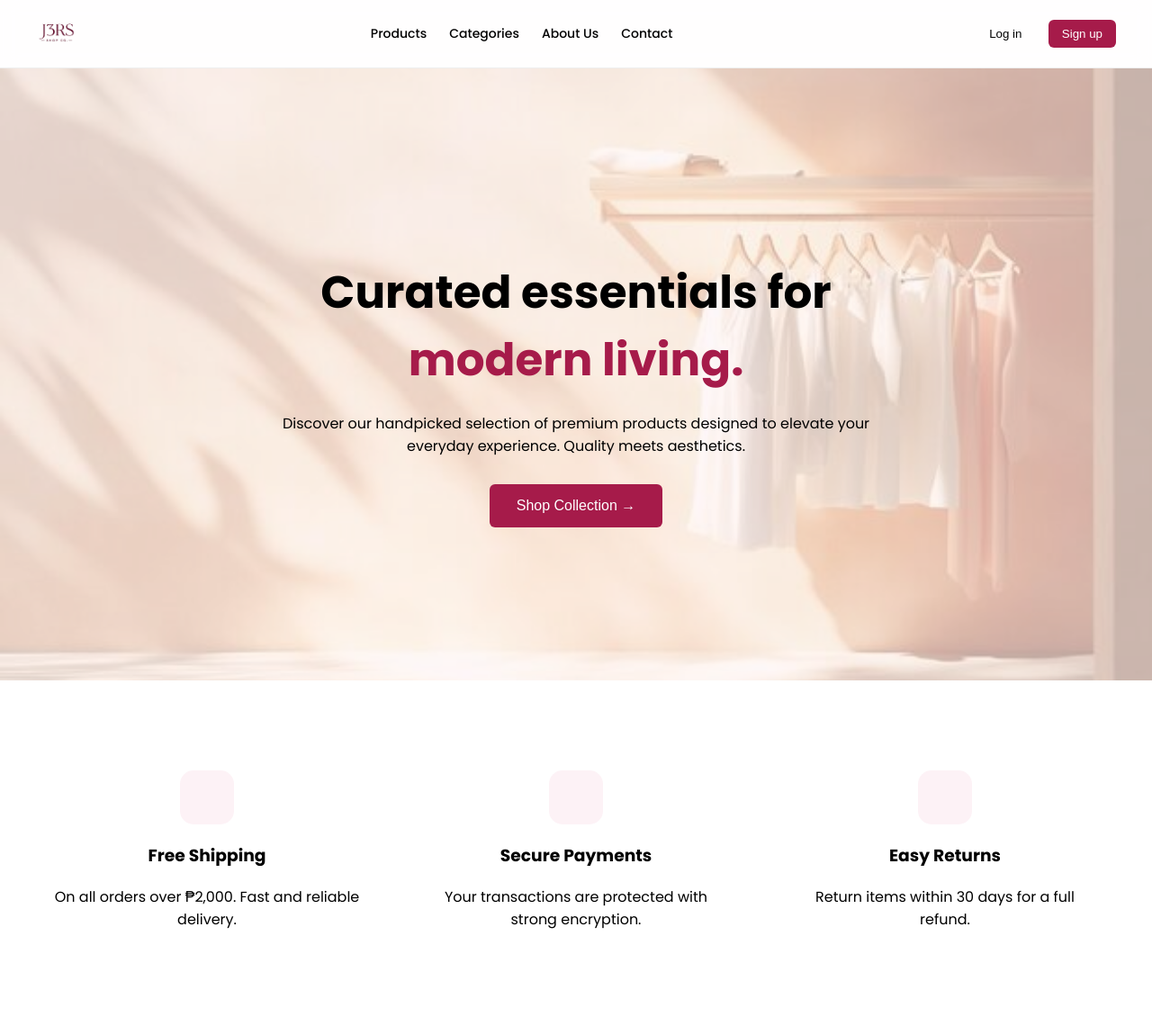
After one commit to jojanajeangarabillo/INFO-ASSURANCE-GRP3, a PHP site: page /landing.php in a window 1280 px wide. The commit adds this page. Shown: the whole page at 90% size. Run offline with PHP 8.4, Linux system fonts and the light colour scheme.

Commit message:
landing and forgot pass

```diff
--- /dev/null
+++ b/landing.php
@@ -0,0 +1,249 @@
+<!DOCTYPE html>
+<html lang="en">
+<head>
+<meta charset="UTF-8">
+<meta name="viewport" content="width=device-width, initial-scale=1.0">
+<title>J3RS Landing Page</title>
+
+<link href="https://fonts.googleapis.com/css2?family=Poppins:wght@400;500;600;700&display=swap" rel="stylesheet">
+
+<style>
+body {
+  margin: 0;
+  font-family: 'Poppins', sans-serif;
+  background: #fdf2f6;
+}
+
+/* Header */
+header {
+  position: sticky;
+  top: 0;
+  background: rgba(255,255,255,0.9);
+  backdrop-filter: blur(10px);
+  border-bottom: 1px solid #eee;
+  padding: 15px 40px;
+  display: flex;
+  justify-content: space-between;
+  align-items: center;
+}
+
+.logo {
+  display: flex;
+  align-items: center;
+  gap: 10px;
+}
+.logo-img {
+  width: 45px;   /* 👈 adjust size here */
+  height: auto;
+}
+
+.logo-box {
+  width: 40px;
+  height: 40px;
+  background: #610C27;
+  border-radius: 10px;
+  color: white;
+  display: flex;
+  align-items: center;
+  justify-content: center;
+  font-weight: bold;
+}
+
+header strong {
+  color: #000; /* black */
+}
+
+nav {
+  display: flex;
+  gap: 25px;
+}
+
+nav a {
+  text-decoration: none;
+  color: #000; /* black */
+  font-size: 14px;
+  font-weight: 500;
+}
+
+nav a:hover {
+  color: #a61b4a;
+}
+
+.buttons button {
+  margin-left: 10px;
+  padding: 8px 15px;
+  border: none;
+  cursor: pointer;
+  border-radius: 6px;
+  font-weight: 500;
+}
+
+/* Buttons */
+.login {
+  background: transparent;
+  color: #000;
+}
+
+.signup {
+  background: #a61b4a;
+  color: white;
+}
+
+.signup:hover {
+  background: #610C27;
+}
+
+/* Hero */
+.hero {
+  position: relative;
+  height: 80vh;
+  display: flex;
+  align-items: center;
+  justify-content: center;
+  text-align: center;
+  padding: 20px;
+}
+
+.hero img {
+  position: absolute;
+  width: 100%;
+  height: 100%;
+  object-fit: cover;
+  opacity: 0.4;
+}
+
+.hero-content {
+  position: relative;
+  max-width: 700px;
+}
+
+.hero h1 {
+  font-size: 50px;
+  color: #000; /* black */
+  margin-bottom: 20px;
+}
+
+.hero span {
+  color: #a61b4a;
+}
+
+.hero p {
+  color: #000; /* black */
+  margin-bottom: 30px;
+}
+
+/* CTA Button */
+.hero button {
+  padding: 15px 30px;
+  background: #a61b4a;
+  color: white;
+  border: none;
+  cursor: pointer;
+  border-radius: 6px;
+  font-size: 16px;
+}
+
+.hero button:hover {
+  background: #610C27;
+}
+
+/* Features */
+.features {
+  padding: 80px 40px;
+  background: white;
+}
+
+.feature-grid {
+  display: grid;
+  grid-template-columns: repeat(auto-fit, minmax(250px,1fr));
+  gap: 30px;
+  text-align: center;
+}
+
+.feature-box {
+  padding: 20px;
+}
+
+.icon {
+  width: 60px;
+  height: 60px;
+  background: #fdf2f6;
+  border-radius: 15px;
+  margin: auto;
+  margin-bottom: 20px;
+}
+
+h3 {
+  color: #000; /* black */
+}
+
+p {
+  color: #000; /* black */
+}
+</style>
+
+</head>
+<body>
+
+<!-- Header -->
+<header>
+  <div class="logo">
+    <img src="JERS-LOGO.png" class="logo-img">
+  </div>
+
+  <nav>
+    <a href="#">Products</a>
+    <a href="#">Categories</a>
+    <a href="#">About Us</a>
+    <a href="#">Contact</a>
+  </nav>
+
+  <div class="buttons">
+    <button class="login">Log in</button>
+    <button class="signup">Sign up</button>
+  </div>
+</header>
+
+<!-- Hero Section -->
+<section class="hero">
+  <img src="labg.jpg">
+  <div class="hero-content">
+    <h1>
+      Curated essentials for <br>
+      <span>modern living.</span>
+    </h1>
+    <p>
+      Discover our handpicked selection of premium products designed to
+      elevate your everyday experience. Quality meets aesthetics.
+    </p>
+    <button>Shop Collection →</button>
+  </div>
+</section>
+
+<!-- Features -->
+<section class="features">
+  <div class="feature-grid">
+
+    <div class="feature-box">
+      <div class="icon"></div>
+      <h3>Free Shipping</h3>
+      <p>On all orders over ₱2,000. Fast and reliable delivery.</p>
+    </div>
+
+    <div class="feature-box">
+      <div class="icon"></div>
+      <h3>Secure Payments</h3>
+      <p>Your transactions are protected with strong encryption.</p>
+    </div>
+
+    <div class="feature-box">
+      <div class="icon"></div>
+      <h3>Easy Returns</h3>
+      <p>Return items within 30 days for a full refund.</p>
+    </div>
+
+  </div>
+</section>
+
+</body>
+</html>
--- a/login.php
+++ b/login.php
@@ -35,7 +35,7 @@ tailwind.config = {
     <!-- Header -->
     <div class="text-center mb-8">
       <div class="w-24 h-24 rounded-full overflow-hidden mx-auto mb-6 shadow-lg border-4 border-white">
-         <img src="logo.jpg" alt="Logo" class="w-full h-full object-cover">
+         <img src="JERS-LOGO.png" alt="Logo" class="w-full h-full object-cover">
       </div>
 
       <h1 class="text-3xl font-bold text-brand-900 mb-2">
```
Also changed, not shown: forgotpass.php (added, +106 -0 lines), register.php (+21 -1 lines), JERS-LOGO.png (added), labg.jpg (added), logo.jpg (deleted).
